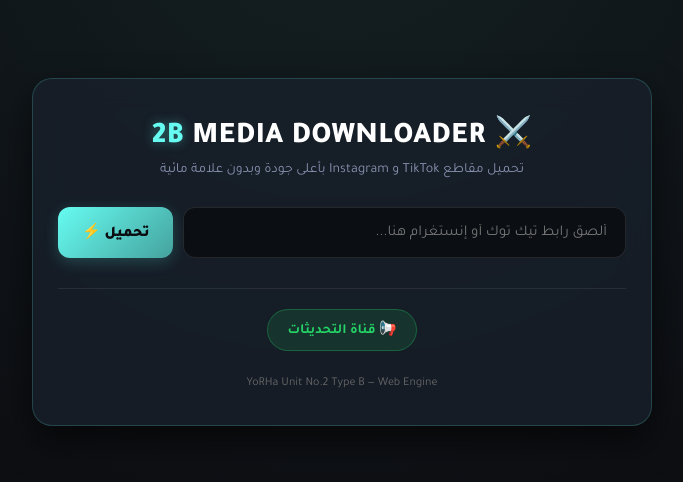
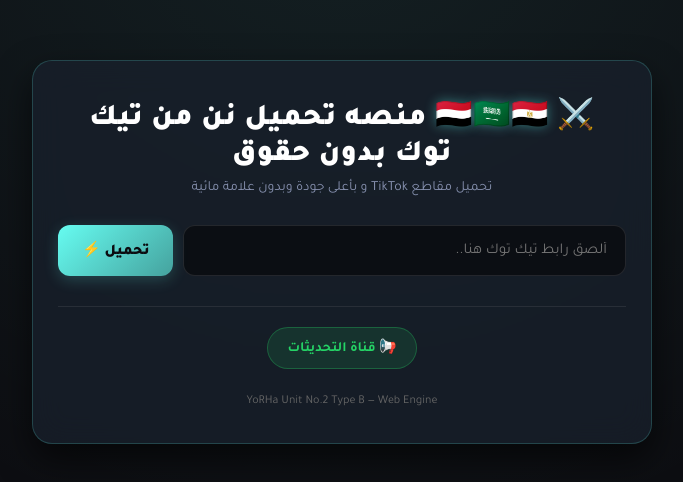
Before and after one commit to aljnwbshbl70-source/2b-downloadert, a website: page public/index.html in a window 1280 px wide. Shown: the part 148-630 px from the top of the page, without its empty margins (298-981 px from the left). Drawn offline with Linux system fonts and the light colour scheme.

Commit message:
Update index.html

```diff
--- a/public/index.html
+++ b/public/index.html
@@ -3,7 +3,7 @@
 <head>
     <meta charset="UTF-8">
     <meta name="viewport" content="width=device-width, initial-scale=1.0">
-    <title>2B Downloader | YoRHa Media Hub</title>
+    <title>منصه تحميل من تيك توك بدون حقوق واعلى جوده</title>
     <link href="https://fonts.googleapis.com/css2?family=Tajawal:wght@400;500;700;900&display=swap" rel="stylesheet">
     <style>
         :root {
@@ -268,12 +268,12 @@
 
     <div class="container">
         <div class="header">
-            <h1>⚔️ <span>2B</span> MEDIA DOWNLOADER</h1>
-            <p>تحميل مقاطع TikTok و Instagram بأعلى جودة وبدون علامة مائية</p>
+            <h1>⚔️ <span>🇾🇪🇸🇦🇪🇬</span> منصه تحميل نن من تيك توك بدون حقوق</h1>
+            <p>تحميل مقاطع TikTok و  بأعلى جودة وبدون علامة مائية</p>
         </div>
 
         <div class="input-box">
-            <input type="text" id="videoUrl" placeholder="ألصق رابط تيك توك أو إنستغرام هنا...">
+            <input type="text" id="videoUrl" placeholder="ألصق رابط تيك توك هنا..">
             <button class="btn-download" onclick="processDownload()">تحميل ⚡</button>
         </div>
 
```
